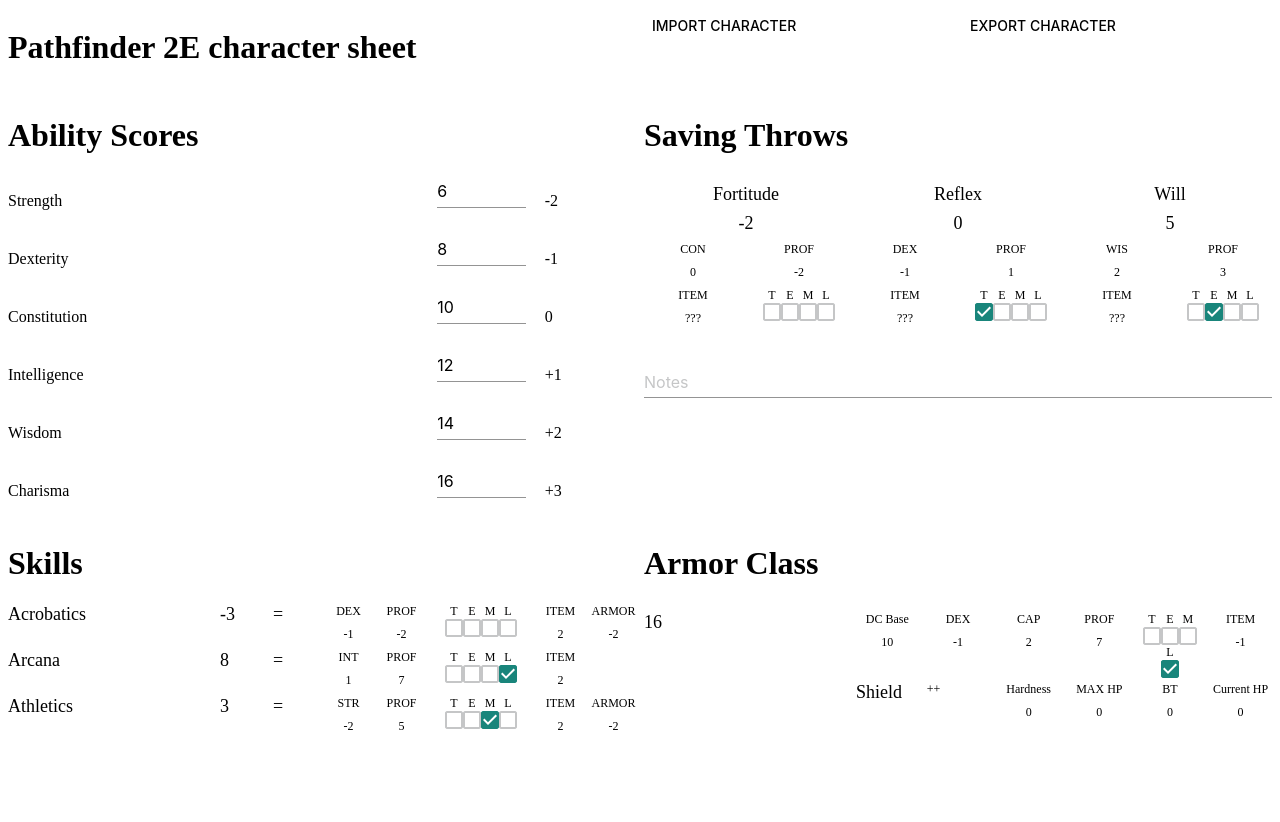
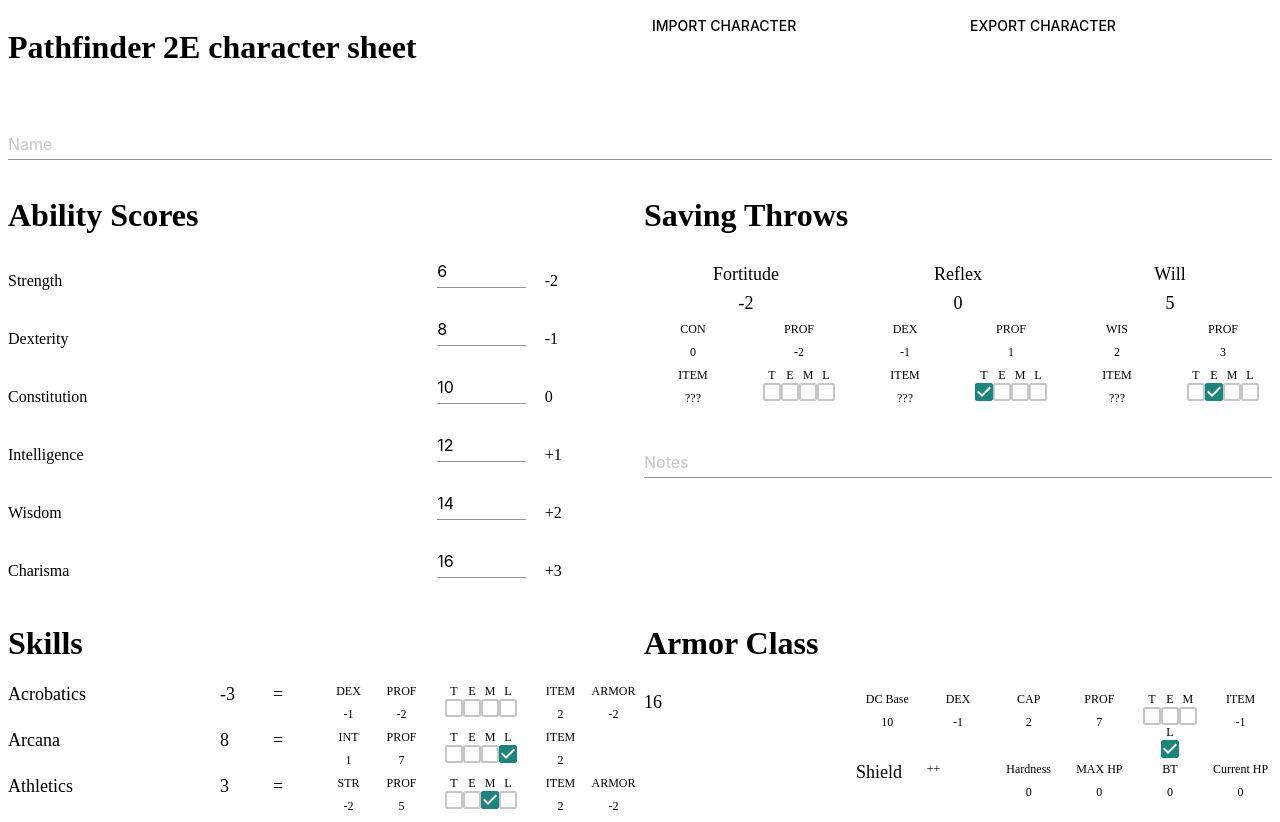
Before and after one commit to Wiljami/CharacterSheetPathfinder2E, a React (Create React App) app: page / in a window 1280 px wide. Before the commit the page ends 800 px from the top, so only its background shows below. Built offline with nearby package versions, Linux system fonts and the light colour scheme.

Commit message:
Add detailsBox.

```diff
--- /dev/null
+++ b/src/CharacterDetailBox.js
@@ -0,0 +1,20 @@
+import React from "react";
+import TextField from '@material-ui/core/TextField'
+
+export function CharacterDetailBox(props) {
+  function onChange(event) {
+    props.callback({details : Object.assign(props.details, {[event.target.id] : event.target.value})})
+  }
+
+  return (
+    <>
+      <TextField
+        label='Name'
+        fullWidth margin="normal"
+        onBlur={onChange}
+        defaultValue={props.details.Name}
+        id='Name'
+      />
+    </>
+  )
+}
--- a/src/Sheet.js
+++ b/src/Sheet.js
@@ -6,12 +6,16 @@ import SkillBox from "./SkillBox";
 import ArmorClassBox from "./ArmorClassBox";
 import ImportCharacter from "./ImportCharacter"
 import ExportCharacter from "./ExportCharacter";
+import {CharacterDetailBox} from './CharacterDetailBox'
 
 class Sheet extends React.Component {
   constructor(props) {
     super(props);
     this.state = {
       level : 1,
+      details : {
+        Name: ''
+      },
       abilityScores : {
         Strength: 6,
         Dexterity: 8,
@@ -60,6 +64,7 @@ class Sheet extends React.Component {
   characterChange = (change) => {
     this.calculateAbilityModifiers()
     this.setState(change)
+    console.log(this.state)
   }
 
   importCharacter = (content) => {
@@ -80,6 +85,12 @@ class Sheet extends React.Component {
         <Grid item xs={3}>
           <ExportCharacter
             character={this.state}
+          />
+        </Grid>
+        <Grid item xs={12}>
+          <CharacterDetailBox
+            details={this.state.details}
+            callback={this.characterChange}
           />
         </Grid>
         <Grid item xs={6}>
```
